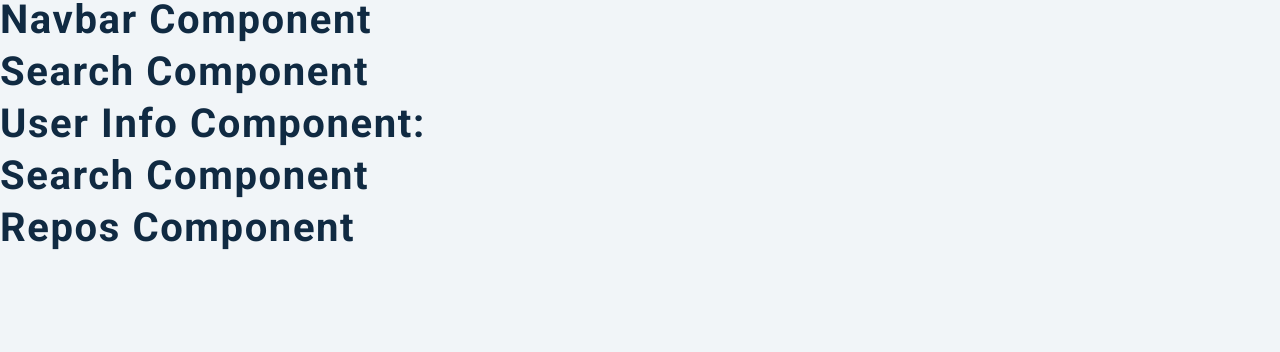
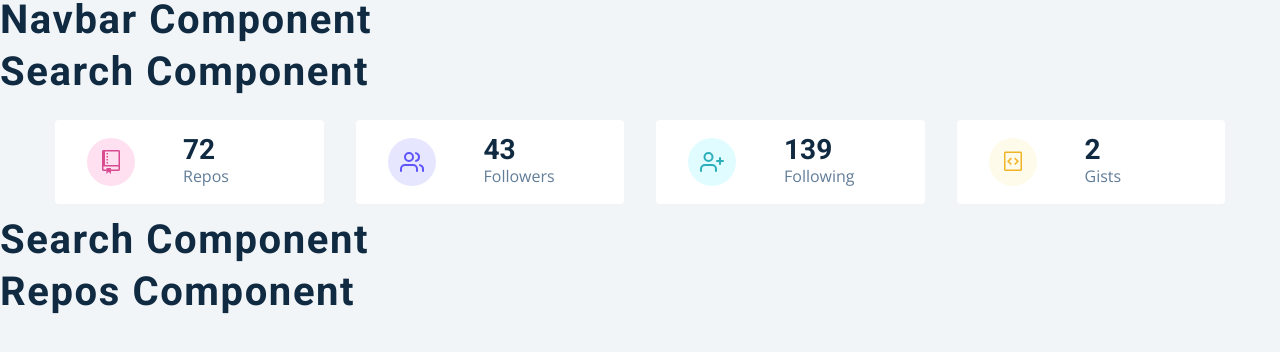
Before and after one commit to rjgupta/react-github-search-users, a React (Create React App) app: page / in a window 1280 px wide. Shown: the top 352 px of the page. Built offline with nearby package versions, Linux system fonts and the light colour scheme.

Commit message:
default user static data flow complete

```diff
--- a/src/components/Info.js
+++ b/src/components/Info.js
@@ -5,13 +5,66 @@
 import { FiUsers, FiUserPlus } from 'react-icons/fi';
 
 const UserInfo = () => {
-  const data = React.useContext(GithubContext);
-  console.log(data);
+  const {githubUser} = React.useContext(GithubContext);
+  // console.log(data);
+  const {public_repos, followers, following, public_gists} = githubUser;
+
+  const items = [
+    {
+      id:1,
+      icon: <GoRepo className='icon' />,
+      label: 'repos',
+      value: public_repos,
+      color: 'pink'
+    },
+    {
+      id:2,
+      icon: <FiUsers className='icon' />,
+      label: 'followers',
+      value: followers,
+      color: 'purple'
+    },
+    {
+      id:3,
+      icon: <FiUserPlus className='icon' />,
+      label: 'following',
+      value: following,
+      color: 'green'
+    },
+    {
+      id:1,
+      icon: <GoGist className='icon' />,
+      label: 'gists',
+      value: public_gists,
+      color: 'yellow'
+    }
+  ];
 
   return (
-  <h2>user info component:</h2>
+  <section className='section'>
+    <Wrapper className='section-center'>
+      {items.map(item => {
+        return (
+          <Item key={item.id} {...item}></Item>
+        )
+      })}
+
+    </Wrapper>
+  </section>
   );
 };
+
+const Item = ({icon, label, value, color}) => {
+  return (
+    <article className='item'>
+      <span className={color}>{icon}</span>
+      <div>
+        <h3>{value}</h3>
+        <p>{label}</p>
+      </div>
+    </article>
+  )
+}
 
 const Wrapper = styled.section`
   display: grid;
```
